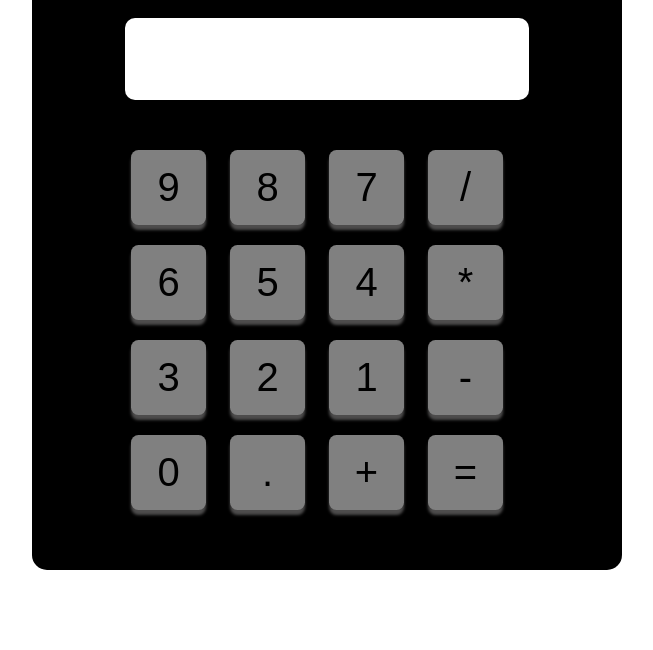
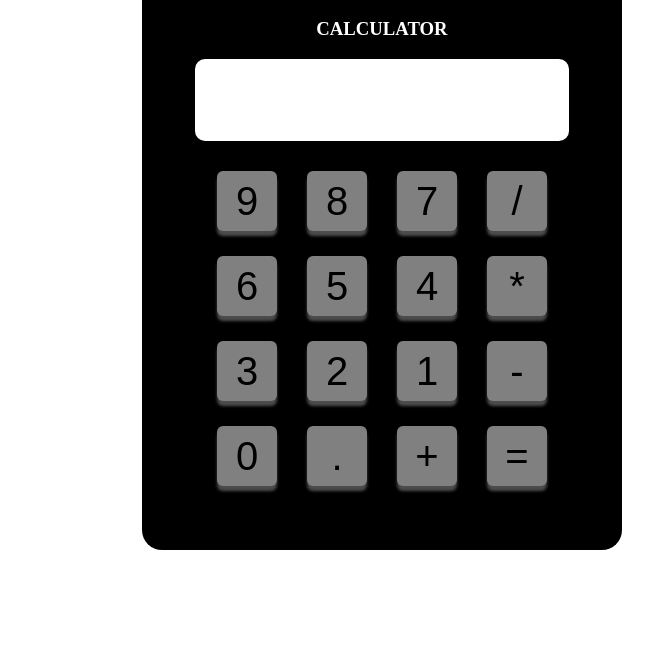
Before and after one commit to vivinkv6/caculator, a plain HTML site: page index.html in a window 1280 px wide. Shown: the part 150-800 px from the top of the page, without its empty margins (334-987 px from the left). Drawn offline with Linux system fonts and the light colour scheme.

Commit message:
create a sub-head,update index.css

```diff
--- a/index.css
+++ b/index.css
@@ -1,12 +1,12 @@
 .container {
     background-color: black;
     height: 570px;
-    width: 450px;
+    width: 380px;
     margin: auto;
-    padding: 70px;
-    margin-top: 10px;
+    padding: 50px;
+    margin-top: 30px;
     margin-right: 25%;
-    border-radius: 15px;
+    border-radius: 20px;
     border: none;
 }
 
@@ -14,12 +14,17 @@
     color: white;
     text-align: center;
     padding-bottom: 25px;
-   margin-top: 5px;
+    margin-top: 5px;
+}
+
+.sub-head {
+    color: white;
+    text-align: center;
 }
 
 #display {
     height: 80px;
-    width: 400px;
+    width: 370px;
     margin-bottom: 30px;
     border-radius: 10px;
     font-size: 45px;
@@ -28,18 +33,19 @@
 }
 
 .btn {
-    height: 75px;
-    width: 75px;
+    height: 60px;
+    width: 60px;
     background-color: gray;
     margin-top: 20px;
-    margin-right: 20px;
-
+    margin: 0px 13px;
+    margin-bottom: 25px;
     font-size: 40px;
     border-radius: 10%;
     border: none;
     box-shadow: 0px 5px 3px rgba(77, 76, 76, 0.996);
 }
-.btn:active{
+
+.btn:active {
     box-shadow: 0px 0px 0px;
     transform: translateY(5px);
 }
--- a/index.html
+++ b/index.html
@@ -11,12 +11,11 @@
 
 <body>
     <div class="container">
-        <form action="">
             <h1 class="brand">CASIO</h1>
+            <h3 class="sub-head" >CALCULATOR</h3>
             <center>
-
                 <input type="text" id="display"><br>
-                <button type="button" class="btn"  onclick="nine()">9</button>
+                <button type="button" class="btn" onclick="nine()">9</button>
                 <button class="btn" type="button" onclick="eight()">8</button>
                 <button class="btn" type="button" onclick="seven()">7</button>
                 <button class="btn" type="button" onclick="divi()">/</button>
@@ -25,11 +24,15 @@
                 <button class="btn" type="button" onclick="six()">6</button>
                 <button class="btn" type="button" onclick="five()">5</button>
                 <button class="btn" type="button" onclick="four()">4</button>
-            <button class="btn" type="button" onclick="multi()">*</button><br>
+                <button class="btn" type="button" onclick="multi()">*</button>
+
+                <br>
                 <button class="btn" type="button" onclick="three()">3</button>
                 <button class="btn" type="button" onclick="two()">2</button>
                 <button class="btn" type="button" onclick="one()">1</button>
-            <button class="btn" type="button" onclick="sub()">-</button><br>
+                <button class="btn" type="button" onclick="sub()">-</button>
+
+                <br>
                 <button class="btn" type="button" onclick="zero()">0</button>
                 <button class="btn" type="button" onclick="dot()">.</button>
                 <button class="btn" type="button" onclick="add()">+</button>
```
Also changed, not shown: index.js (+15 -0 lines). Lines whose indentation alone changed are shown as unchanged.
